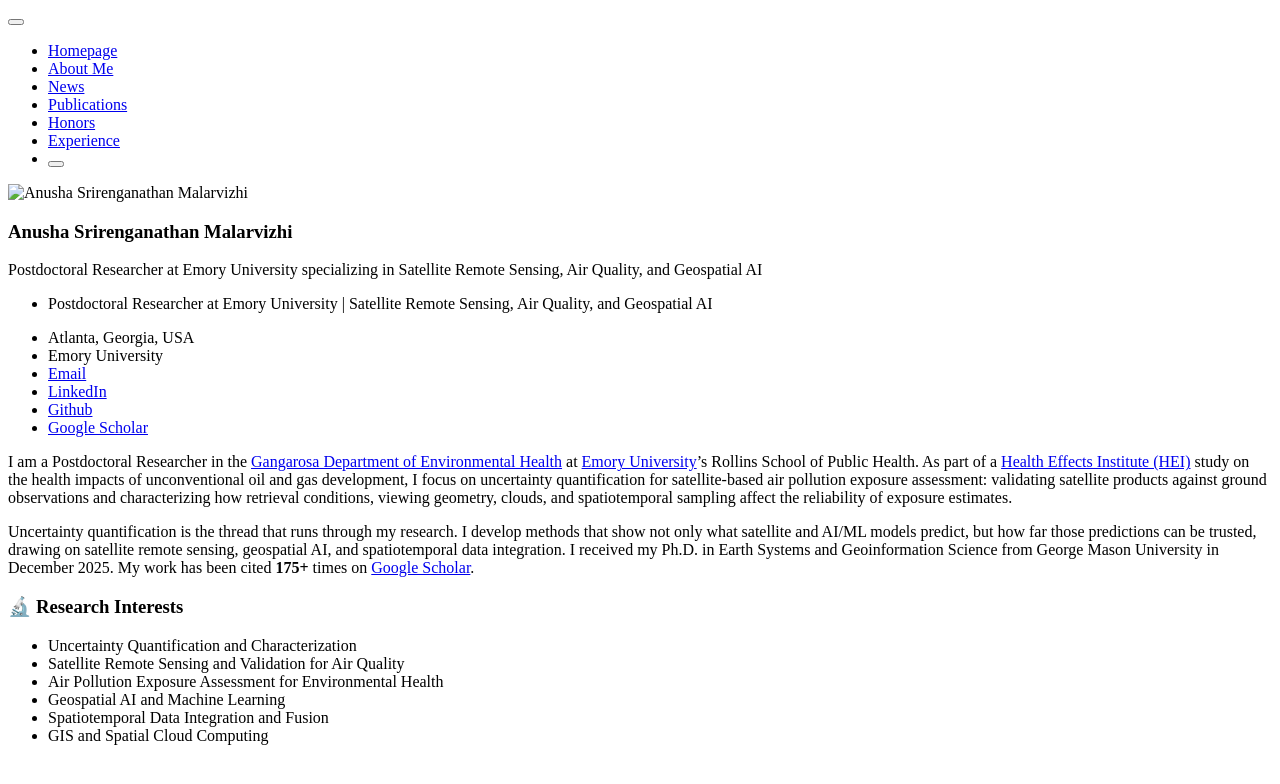
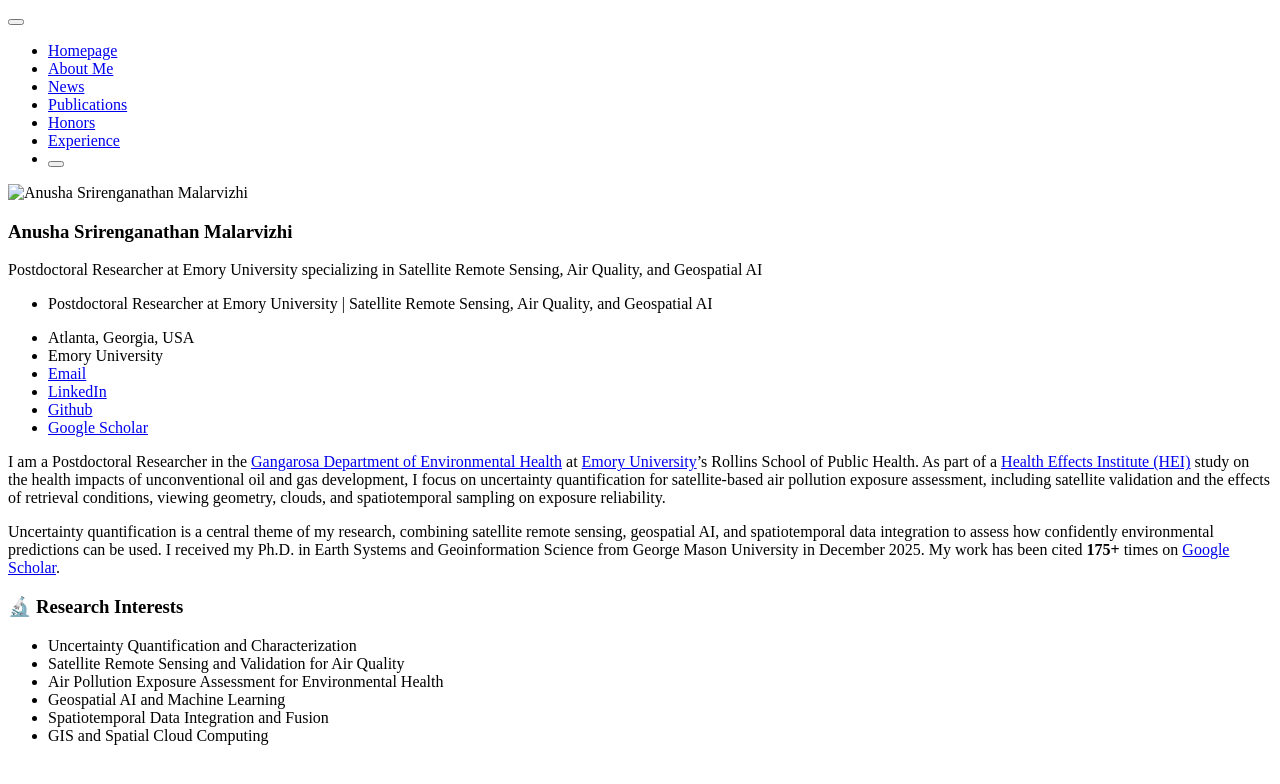
Before and after one commit to SivanuHappy/sivanuhappy.github.io, a Jekyll site: the page built from _pages/includes/intro.md, in a window 1280 px wide. Shown: the top 784 px of the page. Built offline with Jekyll 4.4.1, drawn with Linux system fonts in a browser that asks for light colours; our own code applies the rules of GitHub Pages for plain Markdown files.

Commit message:
Update intro wording and add space between intro paragraphs
The theme's 0.5em paragraph margin made the two intro paragraphs look
joined; wrap the intro in .intro and give its paragraphs 1.25em spacing.

Co-Authored-By: Claude Opus 5.5 <noreply@anthropic.com>

```diff
--- a/_pages/includes/intro.md
+++ b/_pages/includes/intro.md
@@ -1,8 +1,12 @@
 <span class="anchor" id="about-me"></span>
 
-I am a Postdoctoral Researcher in the [Gangarosa Department of Environmental Health](https://sph.emory.edu/departments/eh/) at [Emory University](https://www.emory.edu/)'s Rollins School of Public Health. As part of a [Health Effects Institute (HEI)](https://www.healtheffects.org/) study on the health impacts of unconventional oil and gas development, I focus on uncertainty quantification for satellite-based air pollution exposure assessment: validating satellite products against ground observations and characterizing how retrieval conditions, viewing geometry, clouds, and spatiotemporal sampling affect the reliability of exposure estimates.
+<div class='intro' markdown="1">
 
-Uncertainty quantification is the thread that runs through my research. I develop methods that show not only what satellite and AI/ML models predict, but how far those predictions can be trusted, drawing on satellite remote sensing, geospatial AI, and spatiotemporal data integration. I received my Ph.D. in Earth Systems and Geoinformation Science from George Mason University in December 2025. My work has been cited <strong><span id='total_cit'>175</span>+</strong> times on [Google Scholar](https://scholar.google.com/citations?user=vDCNltwAAAAJ).
+I am a Postdoctoral Researcher in the [Gangarosa Department of Environmental Health](https://sph.emory.edu/departments/eh/) at [Emory University](https://www.emory.edu/)'s Rollins School of Public Health. As part of a [Health Effects Institute (HEI)](https://www.healtheffects.org/) study on the health impacts of unconventional oil and gas development, I focus on uncertainty quantification for satellite-based air pollution exposure assessment, including satellite validation and the effects of retrieval conditions, viewing geometry, clouds, and spatiotemporal sampling on exposure reliability.
+
+Uncertainty quantification is a central theme of my research, combining satellite remote sensing, geospatial AI, and spatiotemporal data integration to assess how confidently environmental predictions can be used. I received my Ph.D. in Earth Systems and Geoinformation Science from George Mason University in December 2025. My work has been cited <strong><span id='total_cit'>175</span>+</strong> times on [Google Scholar](https://scholar.google.com/citations?user=vDCNltwAAAAJ).
+
+</div>
 
 # 🔬 Research Interests
 
--- a/assets/css/main.scss
+++ b/assets/css/main.scss
@@ -126,3 +126,8 @@ h1:before, .anchor:before {
     border: 1px solid var(--link-color);
     border-radius: 999px;
 }
+
+// Extra space between the intro paragraphs on the homepage
+.intro p {
+    margin-bottom: 1.25em;
+}
```
